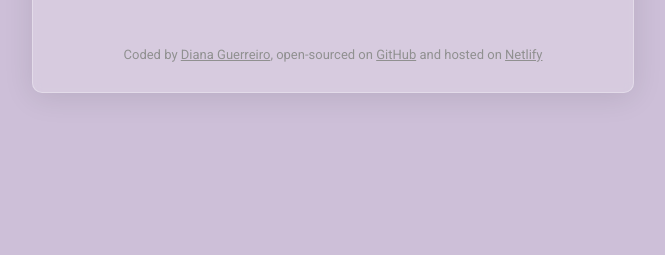
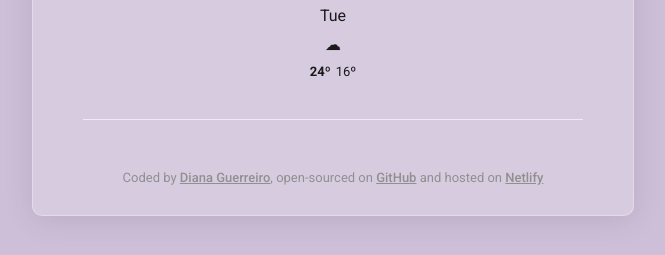
Before and after one commit to wwwavvves/weather-app-project, a plain HTML site: page index.html in a window 1280 px wide. Shown: the part 333-588 px from the top of the page, without its empty margins (307-972 px from the left). Drawn offline with nearby package versions, Linux system fonts and the light colour scheme; no server answers.

Commit message:
Added forecast html and css

```diff
--- a/index.html
+++ b/index.html
@@ -51,6 +51,16 @@
           <span class="city-temperature-unit">ºC</span>
         </div>
       </main>
+      <section class="forecast-section">
+        <div class="forecast-day">
+          <div class="forecast-weekday">Tue</div>
+          <div class="forecast-icon">☁</div>
+          <div class="forecast-minmax">
+            <div class="forecast-max">24º</div>
+            <div class="forecast-min">16º</div>
+          </div>
+        </div>
+      </section>
       <footer>
         Coded by
         <a href="https://github.com/wwwavvves" target="_blank"
--- a/src/style.css
+++ b/src/style.css
@@ -63,9 +63,8 @@ main {
   display: flex;
   justify-content: space-between;
   margin-top: 50px;
-  padding: 30px 0 30px 0;
+  padding: 30px 0 40px 0;
   border-top: 1px solid rgb(255, 255, 255, 0.6);
-  border-bottom: 1px solid rgb(255, 255, 255, 0.6);
 }
 
 .weather-details h1 {
@@ -103,6 +102,34 @@ main {
   margin-bottom: 40px;
 }
 
+.forecast-section {
+  border-bottom: 1px solid rgb(255, 255, 255, 0.6);
+  padding-bottom: 40px;
+  display: flex;
+  column-gap: 20px;
+  justify-content: space-evenly;
+  text-align: center;
+}
+
+.forecast-day {
+  display: flex;
+  flex-direction: column;
+  row-gap: 10px;
+}
+
+.forecast-icon {
+}
+
+.forecast-minmax {
+  display: flex;
+  column-gap: 5px;
+  font-size: 13px;
+}
+
+.forecast-max {
+  font-weight: bold;
+}
+
 footer {
   margin-top: 50px;
   text-align: center;
@@ -113,10 +140,10 @@ footer {
 footer a {
   color: #909090;
   transition: all 150ms ease-in-out;
+  font-weight: 500;
 }
 
 footer a:hover {
   /* color: rgb(26, 26, 26); */
   color: rgb(170, 125, 132);
-  font-weight: 500;
 }
```
